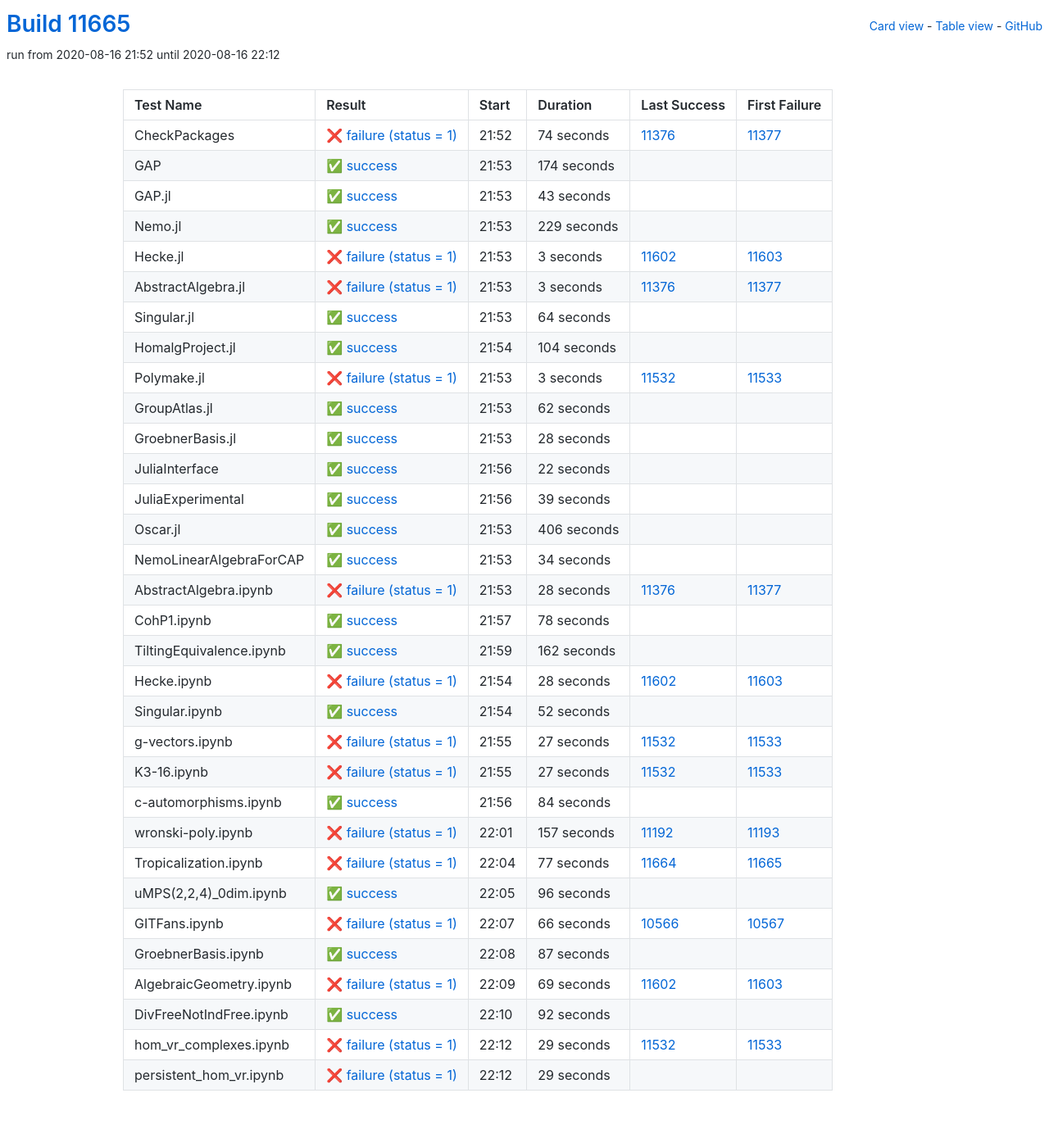
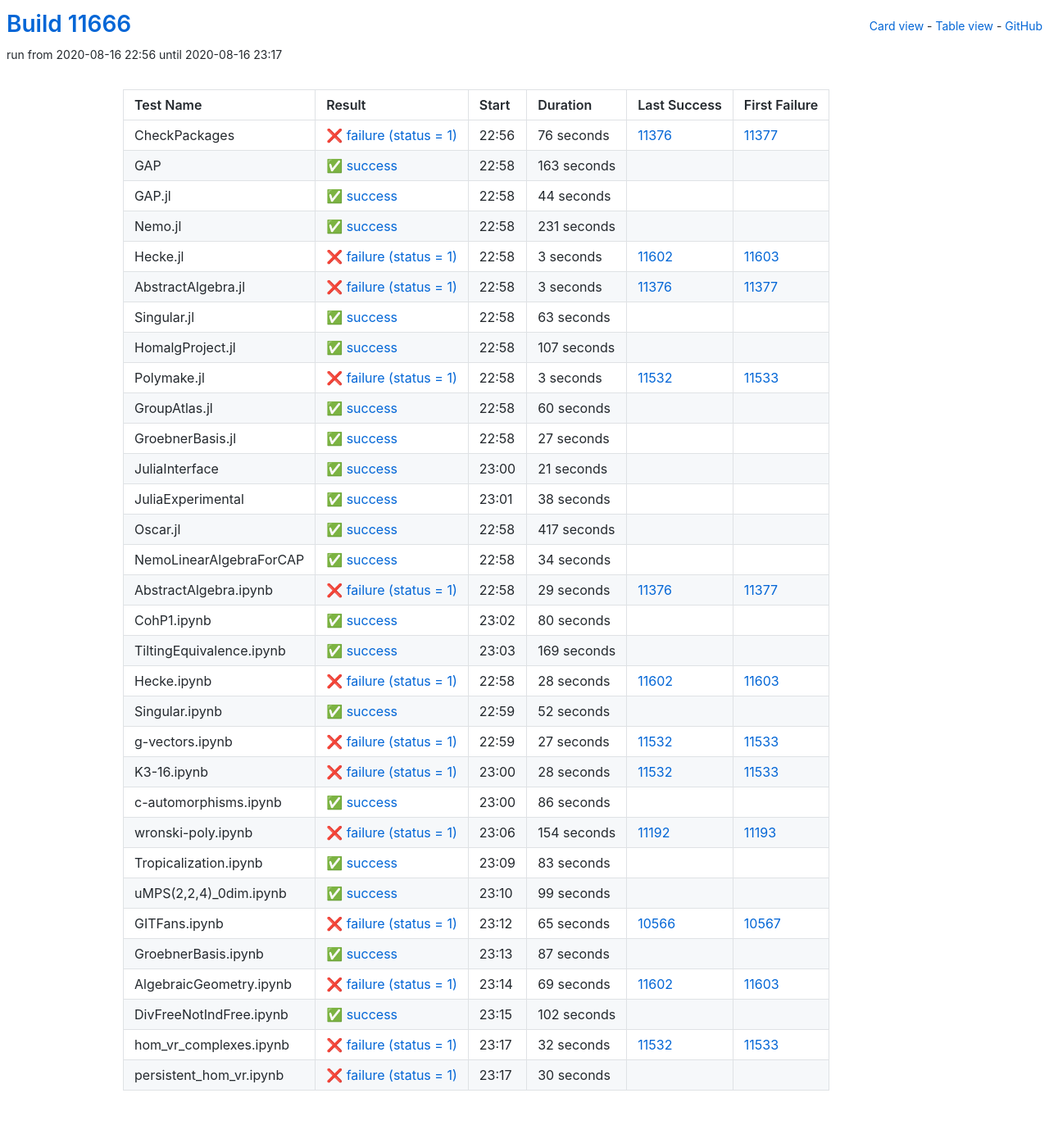
Before and after one commit to oscar-system/oscar-ci-status, a Jekyll site: the page built from table.html, in a window 1280 px wide. Shown: the whole page at 82% size. Built offline with Jekyll 4.4.1, drawn with Linux system fonts in a browser that asks for light colours.

Commit message:
Build #11666

```diff
--- a/_data/ci.yml
+++ b/_data/ci.yml
@@ -1,6 +1,6 @@
 ---
-build: 11665
-build_url: https://oscarci.mathematik.uni-kl.de/job/oscar/11665/
+build: 11666
+build_url: https://oscarci.mathematik.uni-kl.de/job/oscar/11666/
 job: oscar
 organization: oscar-system
 repo: oscar-ci-status
@@ -8,56 +8,56 @@
 tests:
 - name: CheckPackages
   id: checkpackages
-  log: https://oscarci.mathematik.uni-kl.de/job/oscar/11665/artifact/logs/build-11665/CheckPackages.log
-  start: 2020-08-16 21:52
+  log: https://oscarci.mathematik.uni-kl.de/job/oscar/11666/artifact/logs/build-11666/CheckPackages.log
+  start: 2020-08-16 22:56
   success: false
   exitcode: 1
   status: failure
-  duration: 74
+  duration: 76
   last_success: 11376
   last_success_url: https://oscarci.mathematik.uni-kl.de/job/oscar/11376/
   first_failure: 11377
   first_failure_url: https://oscarci.mathematik.uni-kl.de/job/oscar/11377/
 - name: GAP
   id: gap
-  log: https://oscarci.mathematik.uni-kl.de/job/oscar/11665/artifact/logs/build-11665/GAP.log
-  start: 2020-08-16 21:53
+  log: https://oscarci.mathematik.uni-kl.de/job/oscar/11666/artifact/logs/build-11666/GAP.log
+  start: 2020-08-16 22:58
   success: true
   exitcode: 0
   status: success
-  duration: 174
+  duration: 163
   last_success: false
   last_success_url:
   first_failure: false
   first_failure_url:
 - name: GAP.jl
   id: gap-jl
-  log: https://oscarci.mathematik.uni-kl.de/job/oscar/11665/artifact/logs/build-11665/GAP.jl.log
-  start: 2020-08-16 21:53
+  log: https://oscarci.mathematik.uni-kl.de/job/oscar/11666/artifact/logs/build-11666/GAP.jl.log
+  start: 2020-08-16 22:58
   success: true
   exitcode: 0
   status: success
-  duration: 43
+  duration: 44
   last_success: false
   last_success_url:
   first_failure: false
   first_failure_url:
 - name: Nemo.jl
   id: nemo-jl
-  log: https://oscarci.mathematik.uni-kl.de/job/oscar/11665/artifact/logs/build-11665/Nemo.jl.log
-  start: 2020-08-16 21:53
+  log: https://oscarci.mathematik.uni-kl.de/job/oscar/11666/artifact/logs/build-11666/Nemo.jl.log
+  start: 2020-08-16 22:58
   success: true
   exitcode: 0
   status: success
-  duration: 229
+  duration: 231
   last_success: false
   last_success_url:
   first_failure: false
   first_failure_url:
 - name: Hecke.jl
   id: hecke-jl
-  log: https://oscarci.mathematik.uni-kl.de/job/oscar/11665/artifact/logs/build-11665/Hecke.jl.log
-  start: 2020-08-16 21:53
+  log: https://oscarci.mathematik.uni-kl.de/job/oscar/11666/artifact/logs/build-11666/Hecke.jl.log
+  start: 2020-08-16 22:58
   success: false
   exitcode: 1
   status: failure
@@ -68,8 +68,8 @@
   first_failure_url: https://oscarci.mathematik.uni-kl.de/job/oscar/11603/
 - name: AbstractAlgebra.jl
   id: abstractalgebra-jl
-  log: https://oscarci.mathematik.uni-kl.de/job/oscar/11665/artifact/logs/build-11665/AbstractAlgebra.jl.log
-  start: 2020-08-16 21:53
+  log: https://oscarci.mathematik.uni-kl.de/job/oscar/11666/artifact/logs/build-11666/AbstractAlgebra.jl.log
+  start: 2020-08-16 22:58
   success: false
   exitcode: 1
   status: failure
@@ -80,32 +80,32 @@
   first_failure_url: https://oscarci.mathematik.uni-kl.de/job/oscar/11377/
 - name: Singular.jl
   id: singular-jl
-  log: https://oscarci.mathematik.uni-kl.de/job/oscar/11665/artifact/logs/build-11665/Singular.jl.log
-  start: 2020-08-16 21:53
+  log: https://oscarci.mathematik.uni-kl.de/job/oscar/11666/artifact/logs/build-11666/Singular.jl.log
+  start: 2020-08-16 22:58
   success: true
   exitcode: 0
   status: success
-  duration: 64
+  duration: 63
   last_success: false
   last_success_url:
   first_failure: false
   first_failure_url:
 - name: HomalgProject.jl
   id: homalgproject-jl
-  log: https://oscarci.mathematik.uni-kl.de/job/oscar/11665/artifact/logs/build-11665/HomalgProject.jl.log
-  start: 2020-08-16 21:54
+  log: https://oscarci.mathematik.uni-kl.de/job/oscar/11666/artifact/logs/build-11666/HomalgProject.jl.log
+  start: 2020-08-16 22:58
   success: true
   exitcode: 0
   status: success
-  duration: 104
+  duration: 107
   last_success: false
   last_success_url:
   first_failure: false
   first_failure_url:
 - name: Polymake.jl
   id: polymake-jl
-  log: https://oscarci.mathematik.uni-kl.de/job/oscar/11665/artifact/logs/build-11665/Polymake.jl.log
-  start: 2020-08-16 21:53
+  log: https://oscarci.mathematik.uni-kl.de/job/oscar/11666/artifact/logs/build-11666/Polymake.jl.log
+  start: 2020-08-16 22:58
   success: false
   exitcode: 1
   status: failure
@@ -116,68 +116,68 @@
   first_failure_url: https://oscarci.mathematik.uni-kl.de/job/oscar/11533/
 - name: GroupAtlas.jl
   id: groupatlas-jl
-  log: https://oscarci.mathematik.uni-kl.de/job/oscar/11665/artifact/logs/build-11665/GroupAtlas.jl.log
-  start: 2020-08-16 21:53
+  log: https://oscarci.mathematik.uni-kl.de/job/oscar/11666/artifact/logs/build-11666/GroupAtlas.jl.log
+  start: 2020-08-16 22:58
   success: true
   exitcode: 0
   status: success
-  duration: 62
+  duration: 60
   last_success: false
   last_success_url:
   first_failure: false
   first_failure_url:
 - name: GroebnerBasis.jl
   id: groebnerbasis-jl
-  log: https://oscarci.mathematik.uni-kl.de/job/oscar/11665/artifact/logs/build-11665/GroebnerBasis.jl.log
-  start: 2020-08-16 21:53
+  log: https://oscarci.mathematik.uni-kl.de/job/oscar/11666/artifact/logs/build-11666/GroebnerBasis.jl.log
+  start: 2020-08-16 22:58
   success: true
   exitcode: 0
   status: success
-  duration: 28
+  duration: 27
   last_success: false
   last_success_url:
   first_failure: false
   first_failure_url:
 - name: JuliaInterface
   id: juliainterface
-  log: https://oscarci.mathematik.uni-kl.de/job/oscar/11665/artifact/logs/build-11665/JuliaInterface.log
-  start: 2020-08-16 21:56
+  log: https://oscarci.mathematik.uni-kl.de/job/oscar/11666/artifact/logs/build-11666/JuliaInterface.log
+  start: 2020-08-16 23:00
   success: true
   exitcode: 0
   status: success
-  duration: 22
+  duration: 21
   last_success: false
   last_success_url:
   first_failure: false
   first_failure_url:
 - name: JuliaExperimental
   id: juliaexperimental
-  log: https://oscarci.mathematik.uni-kl.de/job/oscar/11665/artifact/logs/build-11665/JuliaExperimental.log
-  start: 2020-08-16 21:56
+  log: https://oscarci.mathematik.uni-kl.de/job/oscar/11666/artifact/logs/build-11666/JuliaExperimental.log
+  start: 2020-08-16 23:01
   success: true
   exitcode: 0
   status: success
-  duration: 39
+  duration: 38
   last_success: false
   last_success_url:
   first_failure: false
   first_failure_url:
 - name: Oscar.jl
   id: oscar-jl
-  log: https://oscarci.mathematik.uni-kl.de/job/oscar/11665/artifact/logs/build-11665/Oscar.jl.log
-  start: 2020-08-16 21:53
+  log: https://oscarci.mathematik.uni-kl.de/job/oscar/11666/artifact/logs/build-11666/Oscar.jl.log
+  start: 2020-08-16 22:58
   success: true
   exitcode: 0
   status: success
-  duration: 406
+  duration: 417
   last_success: false
   last_success_url:
   first_failure: false
   first_failure_url:
 - name: NemoLinearAlgebraForCAP
   id: nemolinearalgebraforcap
-  log: https://oscarci.mathematik.uni-kl.de/job/oscar/11665/artifact/logs/build-11665/NemoLinearAlgebraForCAP.log
-  start: 2020-08-16 21:53
+  log: https://oscarci.mathematik.uni-kl.de/job/oscar/11666/artifact/logs/build-11666/NemoLinearAlgebraForCAP.log
+  start: 2020-08-16 22:58
   success: true
   exitcode: 0
   status: success
@@ -188,44 +188,44 @@
   first_failure_url:
 - name: AbstractAlgebra.ipynb
   id: abstractalgebra-ipynb
-  log: https://oscarci.mathematik.uni-kl.de/job/oscar/11665/artifact/logs/build-11665/AbstractAlgebra.ipynb.log
-  start: 2020-08-16 21:53
+  log: https://oscarci.mathematik.uni-kl.de/job/oscar/11666/artifact/logs/build-11666/AbstractAlgebra.ipynb.log
+  start: 2020-08-16 22:58
   success: false
   exitcode: 1
   status: failure
-  duration: 28
+  duration: 29
   last_success: 11376
   last_success_url: https://oscarci.mathematik.uni-kl.de/job/oscar/11376/
   first_failure: 11377
   first_failure_url: https://oscarci.mathematik.uni-kl.de/job/oscar/11377/
 - name: CohP1.ipynb
   id: cohp1-ipynb
-  log: https://oscarci.mathematik.uni-kl.de/job/oscar/11665/artifact/logs/build-11665/CohP1.ipynb.log
-  start: 2020-08-16 21:57
+  log: https://oscarci.mathematik.uni-kl.de/job/oscar/11666/artifact/logs/build-11666/CohP1.ipynb.log
+  start: 2020-08-16 23:02
   success: true
   exitcode: 0
   status: success
-  duration: 78
+  duration: 80
   last_success: false
   last_success_url:
   first_failure: false
   first_failure_url:
 - name: TiltingEquivalence.ipynb
   id: tiltingequivalence-ipynb
-  log: https://oscarci.mathematik.uni-kl.de/job/oscar/11665/artifact/logs/build-11665/TiltingEquivalence.ipynb.log
-  start: 2020-08-16 21:59
+  log: https://oscarci.mathematik.uni-kl.de/job/oscar/11666/artifact/logs/build-11666/TiltingEquivalence.ipynb.log
+  start: 2020-08-16 23:03
   success: true
   exitcode: 0
   status: success
-  duration: 162
+  duration: 169
   last_success: false
   last_success_url:
   first_failure: false
   first_failure_url:
 - name: Hecke.ipynb
   id: hecke-ipynb
-  log: https://oscarci.mathematik.uni-kl.de/job/oscar/11665/artifact/logs/build-11665/Hecke.ipynb.log
-  start: 2020-08-16 21:54
+  log: https://oscarci.mathematik.uni-kl.de/job/oscar/11666/artifact/logs/build-11666/Hecke.ipynb.log
+  start: 2020-08-16 22:58
   success: false
   exitcode: 1
   status: failure
@@ -236,8 +236,8 @@
   first_failure_url: https://oscarci.mathematik.uni-kl.de/job/oscar/11603/
 - name: Singular.ipynb
   id: singular-ipynb
-  log: https://oscarci.mathematik.uni-kl.de/job/oscar/11665/artifact/logs/build-11665/Singular.ipynb.log
-  start: 2020-08-16 21:54
+  log: https://oscarci.mathematik.uni-kl.de/job/oscar/11666/artifact/logs/build-11666/Singular.ipynb.log
+  start: 2020-08-16 22:59
   success: true
   exitcode: 0
   status: success
@@ -248,8 +248,8 @@
   first_failure_url:
 - name: g-vectors.ipynb
   id: g-vectors-ipynb
-  log: https://oscarci.mathematik.uni-kl.de/job/oscar/11665/artifact/logs/build-11665/g-vectors.ipynb.log
-  start: 2020-08-16 21:55
+  log: https://oscarci.mathematik.uni-kl.de/job/oscar/11666/artifact/logs/build-11666/g-vectors.ipynb.log
+  start: 2020-08-16 22:59
   success: false
   exitcode: 1
   status: failure
@@ -260,80 +260,80 @@
   first_failure_url: https://oscarci.mathematik.uni-kl.de/job/oscar/11533/
 - name: K3-16.ipynb
   id: k3-16-ipynb
-  log: https://oscarci.mathematik.uni-kl.de/job/oscar/11665/artifact/logs/build-11665/K3-16.ipynb.log
-  start: 2020-08-16 21:55
+  log: https://oscarci.mathematik.uni-kl.de/job/oscar/11666/artifact/logs/build-11666/K3-16.ipynb.log
+  start: 2020-08-16 23:00
   success: false
   exitcode: 1
   status: failure
-  duration: 27
+  duration: 28
   last_success: 11532
   last_success_url: https://oscarci.mathematik.uni-kl.de/job/oscar/11532/
   first_failure: 11533
   first_failure_url: https://oscarci.mathematik.uni-kl.de/job/oscar/11533/
 - name: c-automorphisms.ipynb
   id: c-automorphisms-ipynb
-  log: https://oscarci.mathematik.uni-kl.de/job/oscar/11665/artifact/logs/build-11665/c-automorphisms.ipynb.log
-  start: 2020-08-16 21:56
+  log: https://oscarci.mathematik.uni-kl.de/job/oscar/11666/artifact/logs/build-11666/c-automorphisms.ipynb.log
+  start: 2020-08-16 23:00
   success: true
   exitcode: 0
   status: success
-  duration: 84
+  duration: 86
   last_success: false
   last_success_url:
   first_failure: false
   first_failure_url:
 - name: wronski-poly.ipynb
   id: wronski-poly-ipynb
-  log: https://oscarci.mathematik.uni-kl.de/job/oscar/11665/artifact/logs/build-11665/wronski-poly.ipynb.log
-  start: 2020-08-16 22:01
+  log: https://oscarci.mathematik.uni-kl.de/job/oscar/11666/artifact/logs/build-11666/wronski-poly.ipynb.log
+  start: 2020-08-16 23:06
   success: false
   exitcode: 1
   status: failure
-  duration: 157
+  duration: 154
   last_success: 11192
   last_success_url: https://oscarci.mathematik.uni-kl.de/job/oscar/11192/
   first_failure: 11193
   first_failure_url: https://oscarci.mathematik.uni-kl.de/job/oscar/11193/
 - name: Tropicalization.ipynb
   id: tropicalization-ipynb
-  log: https://oscarci.mathematik.uni-kl.de/job/oscar/11665/artifact/logs/build-11665/Tropicalization.ipynb.log
-  start: 2020-08-16 22:04
-  success: false
-  exitcode: 1
-  status: failure
-  duration: 77
-  last_success: 11664
-  last_success_url: https://oscarci.mathematik.uni-kl.de/job/oscar/11664/
-  first_failure: 11665
-  first_failure_url: https://oscarci.mathematik.uni-kl.de/job/oscar/11665/
-- name: uMPS(2,2,4)_0dim.ipynb
-  id: umps-2-2-4-0dim-ipynb
-  log: https://oscarci.mathematik.uni-kl.de/job/oscar/11665/artifact/logs/build-11665/uMPS-2-2-4-_0dim.ipynb.log
-  start: 2020-08-16 22:05
+  log: https://oscarci.mathematik.uni-kl.de/job/oscar/11666/artifact/logs/build-11666/Tropicalization.ipynb.log
+  start: 2020-08-16 23:09
   success: true
   exitcode: 0
   status: success
-  duration: 96
+  duration: 83
+  last_success: false
+  last_success_url:
+  first_failure: false
+  first_failure_url:
+- name: uMPS(2,2,4)_0dim.ipynb
+  id: umps-2-2-4-0dim-ipynb
+  log: https://oscarci.mathematik.uni-kl.de/job/oscar/11666/artifact/logs/build-11666/uMPS-2-2-4-_0dim.ipynb.log
+  start: 2020-08-16 23:10
+  success: true
+  exitcode: 0
+  status: success
+  duration: 99
   last_success: false
   last_success_url:
   first_failure: false
   first_failure_url:
 - name: GITFans.ipynb
   id: gitfans-ipynb
-  log: https://oscarci.mathematik.uni-kl.de/job/oscar/11665/artifact/logs/build-11665/GITFans.ipynb.log
-  start: 2020-08-16 22:07
+  log: https://oscarci.mathematik.uni-kl.de/job/oscar/11666/artifact/logs/build-11666/GITFans.ipynb.log
+  start: 2020-08-16 23:12
   success: false
   exitcode: 1
   status: failure
-  duration: 66
+  duration: 65
   last_success: 10566
   last_success_url: https://oscarci.mathematik.uni-kl.de/job/oscar/10566/
   first_failure: 10567
   first_failure_url: https://oscarci.mathematik.uni-kl.de/job/oscar/10567/
 - name: GroebnerBasis.ipynb
   id: groebnerbasis-ipynb
-  log: https://oscarci.mathematik.uni-kl.de/job/oscar/11665/artifact/logs/build-11665/GroebnerBasis.ipynb.log
-  start: 2020-08-16 22:08
+  log: https://oscarci.mathematik.uni-kl.de/job/oscar/11666/artifact/logs/build-11666/GroebnerBasis.ipynb.log
+  start: 2020-08-16 23:13
   success: true
   exitcode: 0
   status: success
@@ -344,8 +344,8 @@
   first_failure_url:
 - name: AlgebraicGeometry.ipynb
   id: algebraicgeometry-ipynb
-  log: https://oscarci.mathematik.uni-kl.de/job/oscar/11665/artifact/logs/build-11665/AlgebraicGeometry.ipynb.log
-  start: 2020-08-16 22:09
+  log: https://oscarci.mathematik.uni-kl.de/job/oscar/11666/artifact/logs/build-11666/AlgebraicGeometry.ipynb.log
+  start: 2020-08-16 23:14
   success: false
   exitcode: 1
   status: failure
@@ -356,36 +356,36 @@
   first_failure_url: https://oscarci.mathematik.uni-kl.de/job/oscar/11603/
 - name: DivFreeNotIndFree.ipynb
   id: divfreenotindfree-ipynb
-  log: https://oscarci.mathematik.uni-kl.de/job/oscar/11665/artifact/logs/build-11665/DivFreeNotIndFree.ipynb.log
-  start: 2020-08-16 22:10
+  log: https://oscarci.mathematik.uni-kl.de/job/oscar/11666/artifact/logs/build-11666/DivFreeNotIndFree.ipynb.log
+  start: 2020-08-16 23:15
   success: true
   exitcode: 0
   status: success
-  duration: 92
+  duration: 102
   last_success: false
   last_success_url:
   first_failure: false
   first_failure_url:
 - name: hom_vr_complexes.ipynb
   id: hom-vr-complexes-ipynb
-  log: https://oscarci.mathematik.uni-kl.de/job/oscar/11665/artifact/logs/build-11665/hom_vr_complexes.ipynb.log
-  start: 2020-08-16 22:12
+  log: https://oscarci.mathematik.uni-kl.de/job/oscar/11666/artifact/logs/build-11666/hom_vr_complexes.ipynb.log
+  start: 2020-08-16 23:17
   success: false
   exitcode: 1
   status: failure
-  duration: 29
+  duration: 32
   last_success: 11532
   last_success_url: https://oscarci.mathematik.uni-kl.de/job/oscar/11532/
   first_failure: 11533
   first_failure_url: https://oscarci.mathematik.uni-kl.de/job/oscar/11533/
 - name: persistent_hom_vr.ipynb
   id: persistent-hom-vr-ipynb
-  log: https://oscarci.mathematik.uni-kl.de/job/oscar/11665/artifact/logs/build-11665/persistent_hom_vr.ipynb.log
-  start: 2020-08-16 22:12
+  log: https://oscarci.mathematik.uni-kl.de/job/oscar/11666/artifact/logs/build-11666/persistent_hom_vr.ipynb.log
+  start: 2020-08-16 23:17
   success: false
   exitcode: 1
   status: failure
-  duration: 29
+  duration: 30
   last_success: false
   last_success_url:
   first_failure: false
```
Also changed, not shown: README.md.
